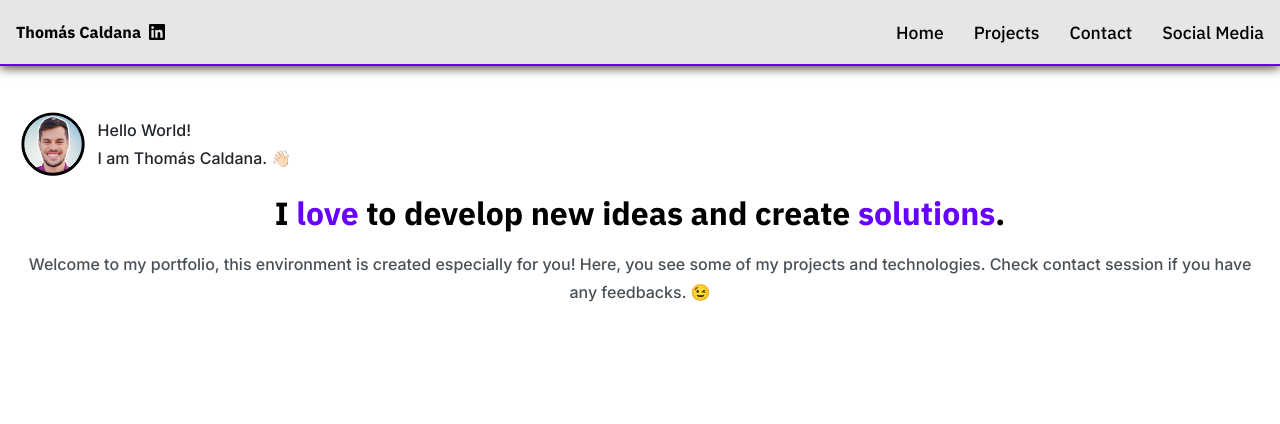
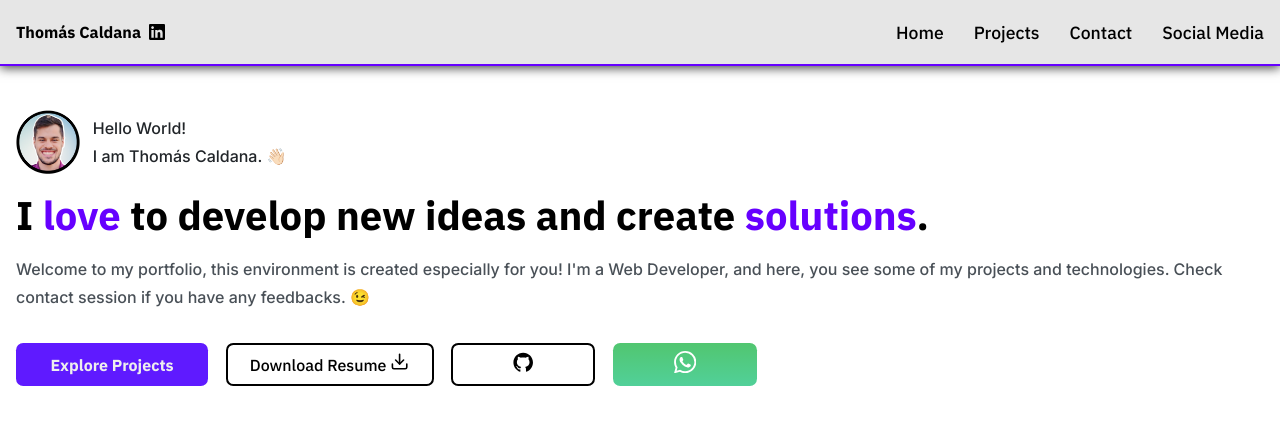
Before and after one commit to thomascaldana/thomas-portfolio, a React (Vite) app: page / in a window 1280 px wide. Shown: the top 424 px of the page. Built offline with nearby package versions, Linux system fonts and the light colour scheme.

Commit message:
creating initials buttons

```diff
--- a/src/components/Header/styles.ts
+++ b/src/components/Header/styles.ts
@@ -64,9 +64,7 @@ export const Nav = styled.nav`
   @media screen and (min-width: 600px) {
    display: none;
 }
-  @media screen and (min-width: 1300px) {
-   //margin: 0 120px;
-}
+
   }
 
   .burger-bar {
--- /dev/null
+++ b/src/components/InitialButtons/index.tsx
@@ -0,0 +1,42 @@
+import { FC } from 'react'
+import { ContainerButtons, ExploreProjectsButton, DownloadButton, GitHubButton, WhatsAppButton, Link, FiDownloadStyled, AiFillGithubStyled, IoLogoWhatsappStyled,  } from './styles'
+
+
+
+const InitialButtons: FC = () => {
+
+
+  return (
+    <ContainerButtons>
+
+
+      <Link>
+        <ExploreProjectsButton >
+          Explore Projects
+        </ExploreProjectsButton>
+      </Link>
+
+
+      <Link href='https://drive.google.com/file/d/1-vUvQNV1rAFDTIo50MPU0rTFgun-ksIm/view?usp=sharing' target='_blank'>
+        <DownloadButton >
+          Download Resume <FiDownloadStyled />
+        </DownloadButton>
+      </Link>
+
+
+      <Link href='https://github.com/thomascaldana' target='_blank' >
+        <GitHubButton  >
+          <AiFillGithubStyled />
+        </GitHubButton>
+      </Link>
+
+      <Link href='https://wa.me/+5519996018238' target='_blank' >
+        <WhatsAppButton  >
+          <IoLogoWhatsappStyled />
+        </WhatsAppButton>
+      </Link>
+    </ContainerButtons>
+  )
+}
+
+export default InitialButtons
--- /dev/null
+++ b/src/components/InitialButtons/styles.ts
@@ -0,0 +1,157 @@
+import styled from 'styled-components'
+import { AiFillGithub } from 'react-icons/ai'
+import { BsWhatsapp } from 'react-icons/bs'
+import { FiDownload } from 'react-icons/fi'
+
+export const ContainerButtons = styled.div`
+display: flex;
+flex-flow: column nowrap;
+justify-content: center;
+align-items: center;
+gap: 1.1rem;
+font-family: 'Inter', sans-serif;
+padding: 0 1rem 1rem 1rem;
+
+@media screen and (min-width: 800px) {
+  flex-flow: row nowrap;
+  justify-content: flex-start;
+  }
+`
+
+export const Link = styled.a`
+display: flex;
+justify-content: center;
+align-items: center;
+text-decoration: none;
+
+
+`
+
+export const ExploreProjectsButton = styled.button`
+min-width: 11rem;
+width: 90vw;
+height: 2.3rem;
+background: #5f1aff;
+border-radius: 0.45rem;
+border: none;
+cursor: pointer;
+font-style: normal;
+font-weight: 700;
+font-size: 1rem;
+line-height: 1.5rem;
+text-align: center;
+color: #EEEEEE;
+
+&:hover{
+  opacity: 0.8;
+}
+
+&:active{
+  opacity: 0.6;
+}
+
+@media screen and (min-width: 800px) {
+  width: 12rem;
+  height: 2.7rem;
+  }
+`
+
+export const DownloadButton = styled.button`
+min-width: 11rem;
+width: 90vw;
+height: 2.7rem;
+background: white;
+border-radius: 0.45rem;
+border: 2px solid black;
+cursor: pointer;
+font-style: normal;
+font-weight: 500;
+font-size: 1rem;
+line-height: 1.5rem;
+text-align: center;
+color: #000000;
+
+&:hover{
+  opacity: 0.8;
+}
+
+&:active{
+  opacity: 0.6;
+}
+
+@media screen and (min-width: 800px) {
+  width: 13rem;
+  }
+`
+export const GitHubButton = styled.button`
+min-width: 9rem;
+width: 90vw;
+height: 2.7rem;
+background: white;
+border-radius: 0.45rem;
+border: 2px solid black;
+cursor: pointer;
+font-style: normal;
+font-weight: 700;
+font-size: 1rem;
+line-height: 1.5rem;
+text-align: center;
+color: #000000;
+
+&:hover{
+  opacity: 0.8;
+}
+
+&:active{
+  opacity: 0.6;
+}
+
+@media screen and (min-width: 800px) {
+  width: 9rem;
+  }
+`
+export const WhatsAppButton = styled.button`
+min-width: 9rem;
+width: 90vw;
+height: 2.3rem;
+background: linear-gradient(rgb(81, 198, 112) 0%, rgb(81, 208, 153) 100%);
+border-radius: 0.45rem;
+border: none;
+cursor: pointer;
+font-style: normal;
+font-weight: 700;
+font-size: 1rem;
+line-height: 1.5rem;
+text-align: center;
+color: #000000;
+
+&:hover{
+  opacity: 0.8;
+}
+
+&:active{
+  opacity: 0.6;
+}
+
+@media screen and (min-width: 800px) {
+  width: 9rem;
+  height: 2.7rem;
+  }
+`
+
+
+export const FiDownloadStyled = styled(FiDownload)`
+width: 1.2rem;
+height: 1.2rem;
+color: black;
+`
+export const AiFillGithubStyled = styled(AiFillGithub)`
+width: 1.4rem;
+height: 1.4rem;
+color: black;
+`
+export const IoLogoWhatsappStyled = styled(BsWhatsapp)`
+width: 1.4rem;
+height: 1.4rem;
+color: white;
+`
--- a/src/components/Introduction/index.tsx
+++ b/src/components/Introduction/index.tsx
@@ -10,10 +10,13 @@ const Introduction: FC = () => {
     <Container>
       <HelloContainer>
         <MyPhoto src={myPhoto} alt="my-picture" />
-        <FirstParagraph>Hello World! <br/>I am Thomás Caldana. 👋🏻</FirstParagraph>
+        <FirstParagraph>Hello World! <br />I am Thomás Caldana. 👋🏻</FirstParagraph>
       </HelloContainer>
+
       <h1>I <Span>love</Span> to develop new ideas and create <Span>solutions</Span>.</h1>
-      <SecondParagraph>Welcome to my portfolio, this environment is created especially for you! Here, you see some of my projects and technologies. Check contact session if you have any feedbacks. 😉</SecondParagraph>
+
+      <SecondParagraph>Welcome to my portfolio, this environment is created especially for you! I'm a Web Developer, and here, you see some of my projects and technologies. Check contact session if you have any feedbacks. 😉</SecondParagraph>
+
     </Container>
   )
 }
--- a/src/components/Introduction/styles.ts
+++ b/src/components/Introduction/styles.ts
@@ -2,13 +2,18 @@ import styled from 'styled-components'
 
 export const Container = styled.div`
   margin-top: 4rem;
-  padding: 3rem 1.3rem 3rem 1.3rem;
+  padding: 2.9rem 1rem 2rem 1rem;
   display: flex;
   flex-flow: column;
-  gap: 1rem;
+  gap: .9rem;
 
   h1{
     text-align: center;
+
+    @media screen and (min-width: 800px) {
+   text-align: left;
+   font-size: 2.5rem;
+    }
   }
 `
 export const MyPhoto = styled.img`
@@ -34,4 +39,8 @@ export const SecondParagraph = styled.p`
   font-family: 'Inter', sans-serif;
   line-height: 1.75rem;
   text-align: center;
+
+  @media screen and (min-width: 800px) {
+   text-align: left;
+  }
 `
--- a/src/containers/Home/index.tsx
+++ b/src/containers/Home/index.tsx
@@ -1,6 +1,7 @@
 import { FC } from "react"
 import { Header } from "../../components/Header"
 import Introduction from "../../components/Introduction"
+import InitialButtons from "../../components/InitialButtons"
 
 
 const Home: FC = () => {
@@ -9,6 +10,7 @@ const Home: FC = () => {
     <>
       <Header />
       <Introduction />
+      <InitialButtons />
     </>
   )
 }
```
